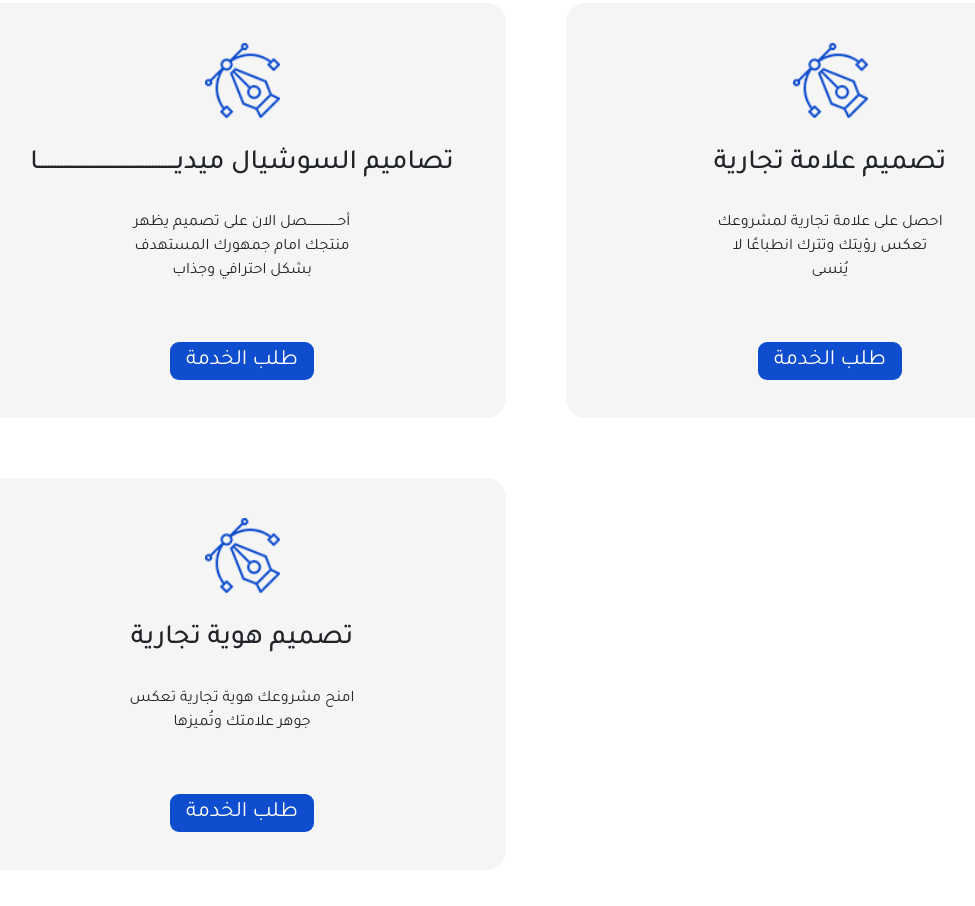
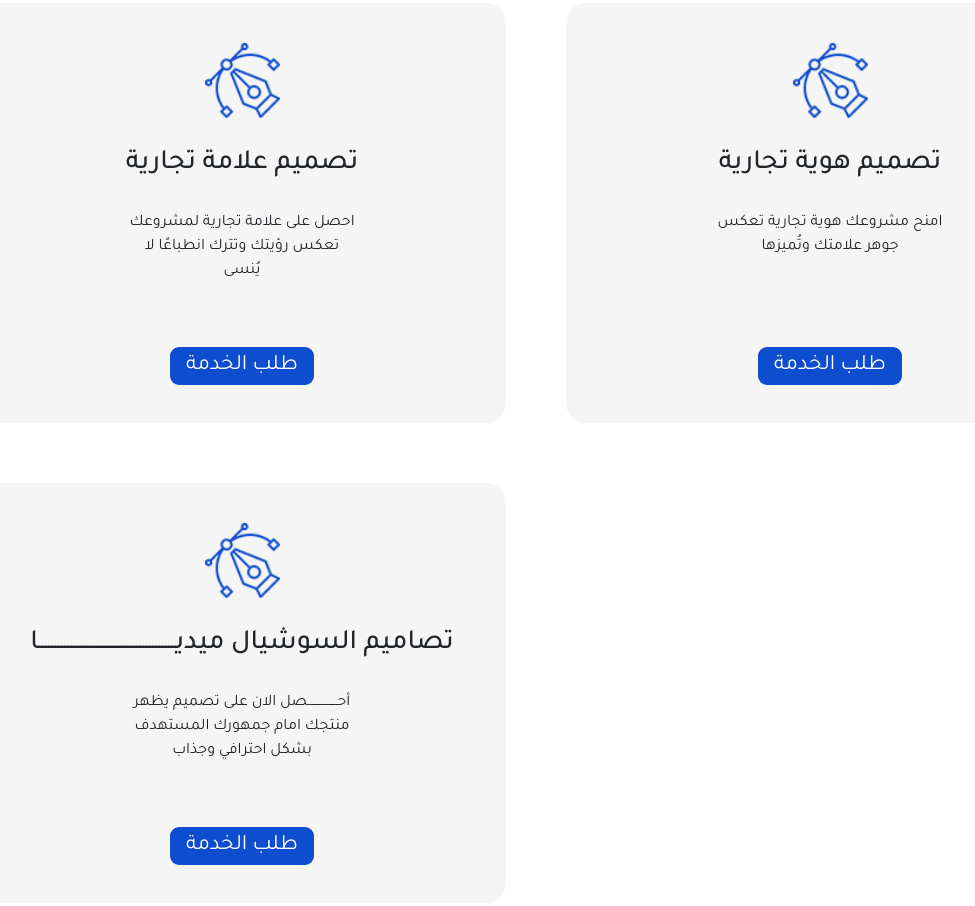
Before and after one commit to zaki-abed/karam-portfolio, a plain HTML site: page index.html in a window 1280 px wide. Shown: the part 1482-2388 px from the top of the page, without its empty margins (104-1079 px from the left). Drawn offline with Linux system fonts and the light colour scheme; files that its build step writes are made by us from their sources.

Commit message:
Fix Issue

```diff
--- a/css/style.css
+++ b/css/style.css
@@ -360,28 +360,38 @@ ul.navbar li:hover {
 .services {
     padding: 60px 0;
 }
+
 .services .boxes {
     display: grid;
     grid-template-columns: repeat(auto-fill, minmax(350px, 1fr));
     gap: 60px;
     justify-content: space-between;
 }
+
 .services .boxes .box {
     background-color: #cccccc34;
     padding: 40px 20px;
     text-align: center;
     border-radius: 20px;
 }
+
+.services .boxes .box .text {
+    height: 202px;
+}
+
 .services .boxes .box img {
     width: 75px;
 }
+
 .services .boxes .box .name {
     margin: 30px 0;
 }
+
 .services .boxes .box p {
     width: 226px;
     margin: 0 auto 62px;
 }
+
 .services .boxes .box a {
     padding: 8px 16px;
     color: var(--white-color);
@@ -487,7 +497,6 @@ ul.navbar li:hover {
 .footer span {
     margin-top: 30px;
     display: block;
-    font-size: 24px;
     font-weight: 700;
 }
 /* End Footer */
--- a/index.html
+++ b/index.html
@@ -48,7 +48,7 @@
     <!-- Start Landing -->
     <div class="landing">
         <div class="container">
-            <div class="text">
+            <div class="text wow backInRight" data-wow-duration="2s" data-wow-delay="1s">
               <h1 class="name">أهلاً بك! أنا كرم يوسف</h1>
               <span class="job-title">مصمم جرافيك</span>
               <p>هدفي تقديم أفضل الخدمات لعملائي
@@ -103,19 +103,7 @@
                 <!-- box -->
                 <div class="box">
                     <img src="images/services.png" alt="Services">
-                    <h3 class="name">تصاميم السوشيال
-                        ميديــــــــــــــــــــــــــــــــــــــــــا</h3>
-                    <p>
-                        أحــــــــــــــــصل الان على تصميم يظهر
-                        منتجك امام جمهورك المستهدف
-                        بشكل احترافي وجذاب
-                    </p>
-                    <a href="https://wa.me/+970592039149">طلب الخدمة</a>
-                </div>
-                <!-- / box -->
-                <!-- box -->
-                <div class="box">
-                    <img src="images/services.png" alt="Services">
+                    <div class="text">
                         <h3 class="name">
                             تصميم علامة تجارية
 
@@ -124,12 +112,14 @@
                             احصل على علامة تجارية لمشروعك تعكس رؤيتك وتترك انطباعًا لا يُنسى
 
                         </p>
+                    </div>
                     <a href="https://wa.me/+970592039149">طلب الخدمة</a>
                 </div>
                 <!-- / box -->
                 <!-- box -->
                 <div class="box">
                     <img src="images/services.png" alt="Services">
+                    <div class="text">
                         <h3 class="name">
                             تصميم هوية تجارية
 
@@ -137,6 +127,22 @@
                         <p>
                             امنح مشروعك هوية تجارية تعكس جوهر علامتك وتُميزها
                         </p>
+                    </div>
+                    <a href="https://wa.me/+970592039149">طلب الخدمة</a>
+                </div>
+                <!-- / box -->
+                <!-- box -->
+                <div class="box">
+                    <img src="images/services.png" alt="Services">
+                    <div class="text">
+                        <h3 class="name">تصاميم السوشيال
+                            ميديــــــــــــــــــــــــــــــــــــــــــا</h3>
+                        <p>
+                            أحــــــــــــــــصل الان على تصميم يظهر
+                            منتجك امام جمهورك المستهدف
+                            بشكل احترافي وجذاب
+                        </p>
+                    </div>
                     <a href="https://wa.me/+970592039149">طلب الخدمة</a>
                 </div>
                 <!-- / box -->
```
Lines whose indentation alone changed are shown as unchanged.
